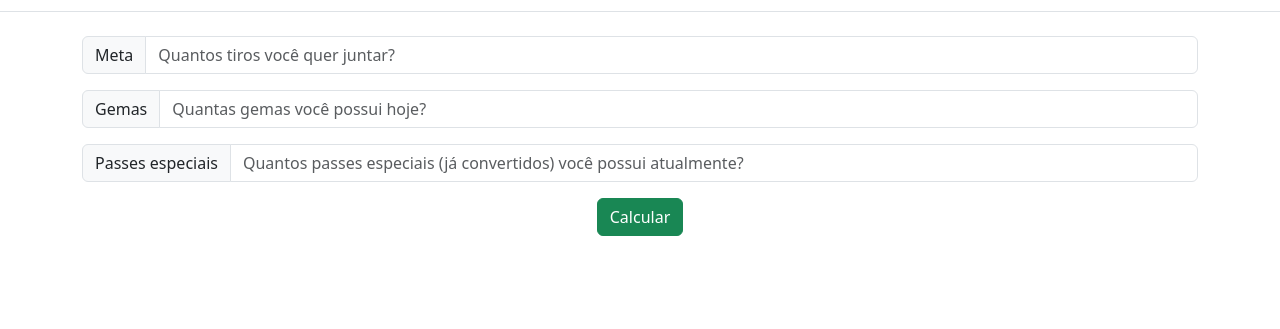
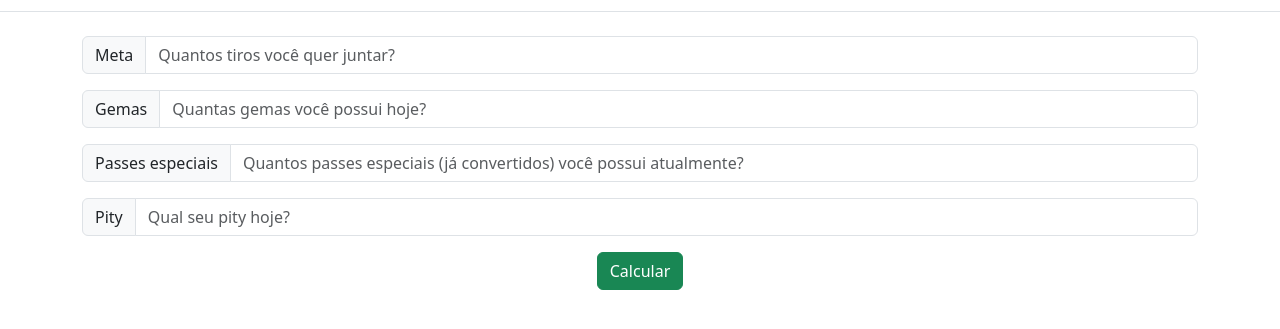
Before and after one commit to MisterR2/wishes-calculator, a plain HTML site: page index.html in a window 1280 px wide. Shown: the part 77-406 px from the top of the page. Drawn offline with nearby package versions, Linux system fonts and the light colour scheme.

Commit message:
Implementa pity

```diff
--- a/index.html
+++ b/index.html
@@ -51,6 +51,10 @@
             <span class="input-group-text" id="basic-addon1">Passes especiais</span>
             <input type="number" id="passes" class="form-control" placeholder="Quantos passes especiais (já convertidos) você possui atualmente?" aria-label="Passes" aria-describedby="basic-addon1">
         </div>
+        <div class="input-group mb-3" data-bs>
+            <span class="input-group-text" id="basic-addon1">Pity</span>
+            <input type="number" id="pity" class="form-control" placeholder="Qual seu pity hoje?" aria-label="pity" aria-describedby="basic-addon1">
+        </div>
     </div>
     <div class="container d-flex text-center d-none" id="resultLess">
         <p class="fs-4 mx-auto">Sua meta é juntar <span class="fw-bold" id="metaLess"></span> tiros e hoje você possui <span class="fw-bold" id="tirosLess"></span>, portanto, faltam <span class="fw-bold" id="faltaLess"></span> tiros, força!</p>
@@ -96,7 +100,7 @@
         document.getElementById('meta').value = localStorage.getItem('meta') || '';
         document.getElementById('gemas').value = localStorage.getItem('gemas') || '';
         document.getElementById('passes').value = localStorage.getItem('passes') || '';
-
+        document.getElementById('pity').value = localStorage.getItem('pity') || '';
         self.calcular_tiros()
     });
 
@@ -104,8 +108,9 @@
             let meta = Number(document.getElementById('meta').value);
             let gemas = Number(document.getElementById('gemas').value);
             let passes = Number(document.getElementById('passes').value);
+            let pity = Number(document.getElementById('pity').value);
 
-            let tiros = Math.floor(gemas/160) + passes;
+            let tiros = Math.floor(gemas/160) + passes + pity;
             let faltam = meta - tiros;
 
 
@@ -113,6 +118,7 @@
             localStorage.setItem('meta', meta);
             localStorage.setItem('gemas', gemas);
             localStorage.setItem('passes', passes);
+            localStorage.setItem('pity', pity);
 
             if (meta != 0) {
                 if (tiros < meta) {
```
